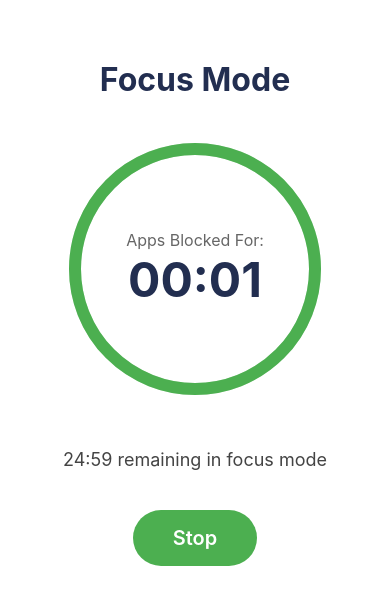
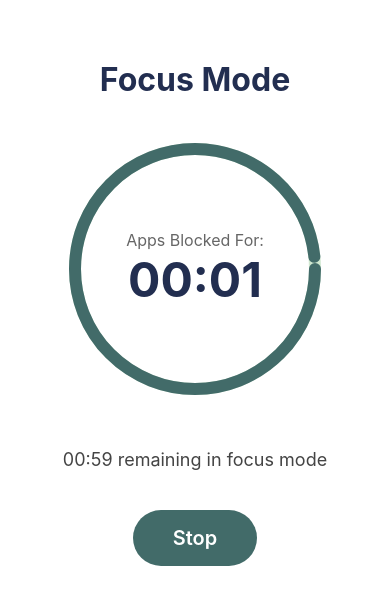
Before and after one commit to jzeller04/unplugged, a React Native app: screen /StudyMode in a window 390 px wide. Shown: the top 604 px of the page. Built offline with nearby package versions, Linux system fonts and the light colour scheme.

Commit message:
Fixed mismatch colors on clock

```diff
--- a/src/client/screens/StudyModeScreen.js
+++ b/src/client/screens/StudyModeScreen.js
@@ -3,7 +3,7 @@ import { View, Text, TouchableOpacity, StyleSheet } from 'react-native';
 import { useFocusEffect } from '@react-navigation/native';
 import Svg, { Circle } from 'react-native-svg';
 
-const FOCUS_TIME = (25 * 60);
+const FOCUS_TIME = (1 * 60);
 const BREAK_TIME = (5 * 60);
 
 const StudyModeScreen = ({ navigation }) => {
@@ -84,7 +84,7 @@ const StudyModeScreen = ({ navigation }) => {
             cx="150"
             cy="150"
             r={radius}
-            stroke="#4CAF50"
+            stroke='#426B69'
             strokeWidth={strokeWidth}
             fill="none"
             strokeDasharray={circumference}
@@ -157,7 +157,7 @@ const styles = StyleSheet.create({
     marginBottom: 40,
   },
   stopButton: {
-    backgroundColor: '#4CAF50',
+    backgroundColor: '#426B69',
     paddingVertical: 16,
     paddingHorizontal: 40,
     borderRadius: 30,
```
